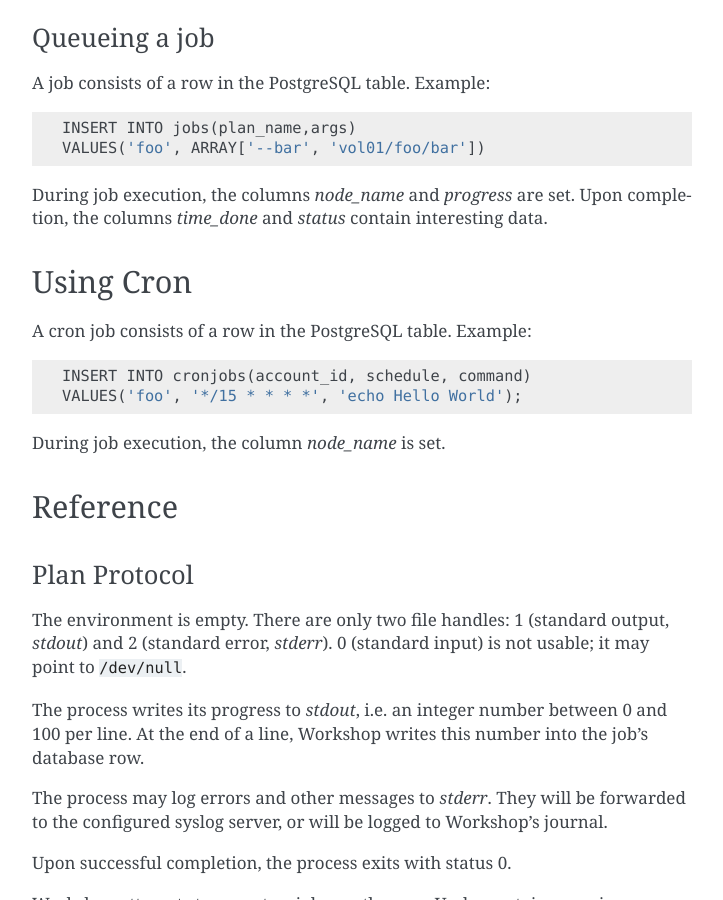
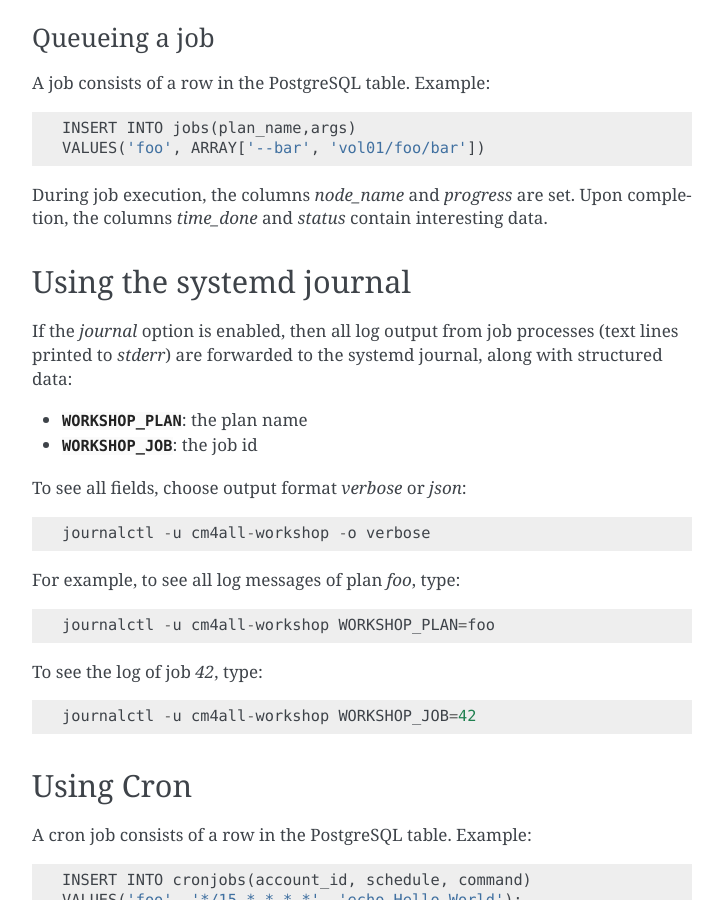
Before and after one commit to CM4all/workshop, a Sphinx documentation site: the page built from doc/index.rst, in a window 1280 px wide and 900 px high, scrolled down 3857 px. Shown: the whole window, without its empty margins (388-1111 px from the left). Built offline with Sphinx 7.4.7, drawn with Linux system fonts in a browser that asks for light colours; some of the changed text lies outside the part shown.

Commit message:
doc: more journal explanations

```diff
--- a/doc/index.rst
+++ b/doc/index.rst
@@ -205,6 +205,29 @@
 Upon completion, the columns `time_done` and `status` contain
 interesting data.
 
+Using the systemd journal
+-------------------------
+
+If the `journal` option is enabled, then all log output from job
+processes (text lines printed to `stderr`) are forwarded to the
+systemd journal, along with structured data:
+
+* :envvar:`WORKSHOP_PLAN`: the plan name
+* :envvar:`WORKSHOP_JOB`: the job id
+
+To see all fields, choose output format `verbose` or `json`::
+
+  journalctl -u cm4all-workshop -o verbose
+
+For example, to see all log messages of plan `foo`, type::
+
+  journalctl -u cm4all-workshop WORKSHOP_PLAN=foo
+
+To see the log of job `42`, type::
+
+  journalctl -u cm4all-workshop WORKSHOP_JOB=42
+
+
 Using Cron
 ----------
 
```
